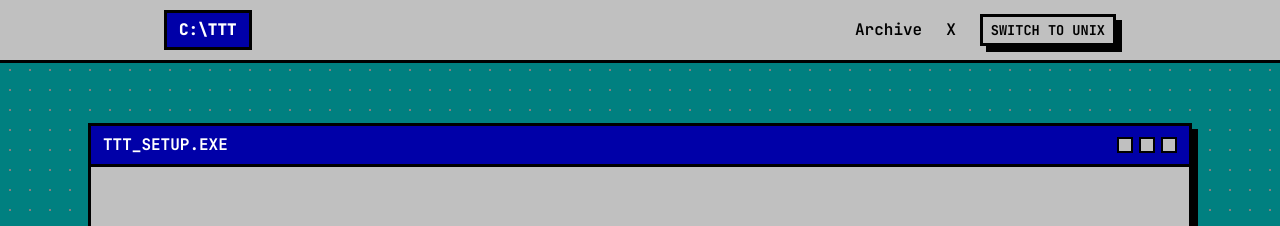
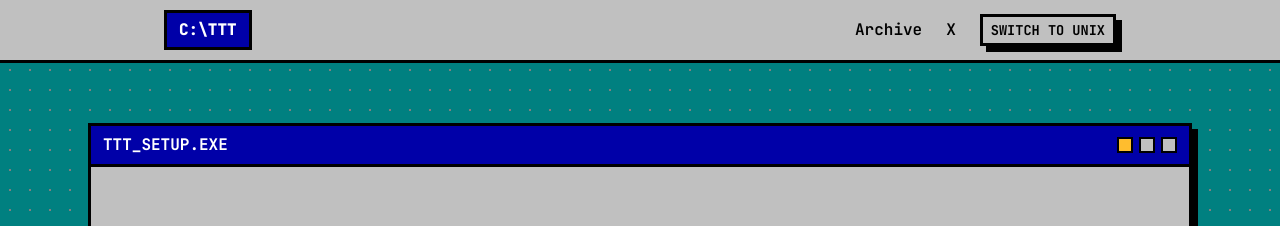
Before and after one commit to MenilV/theterminalthursday.com, a React (Vite) app: page / in a window 1280 px wide. In both pictures the pointer is over the element 1125 px from the left and 144 px from the top of the page. Shown: the top 226 px of the page. Built offline with nearby package versions, Linux system fonts and the light colour scheme.

Commit message:
style: add interactive color hovers to window control buttons

```diff
--- a/src/index.css
+++ b/src/index.css
@@ -117,6 +117,19 @@ h1, h2, h3 {
   background: var(--panel-bg);
   border: 2px solid var(--border-color);
   display: inline-block;
+  cursor: pointer;
+  transition: background-color 0.15s ease;
+}
+
+/* Minimize, Maximize, Close */
+.window-btn:nth-child(1):hover {
+  background-color: #ffbd2e;
+}
+.window-btn:nth-child(2):hover {
+  background-color: #27c93f;
+}
+.window-btn:nth-child(3):hover {
+  background-color: #ff5f56;
 }
 
 [data-theme="unix"] .window-btn {
```
